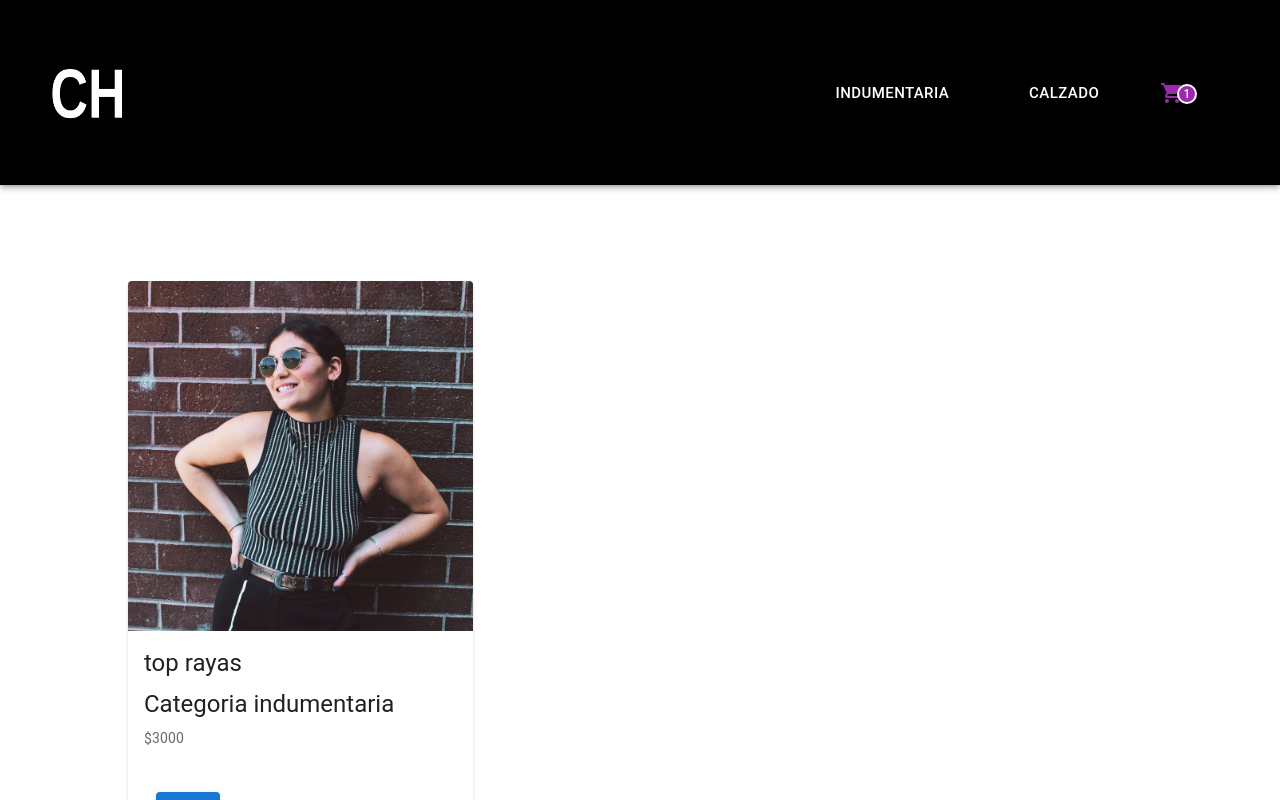
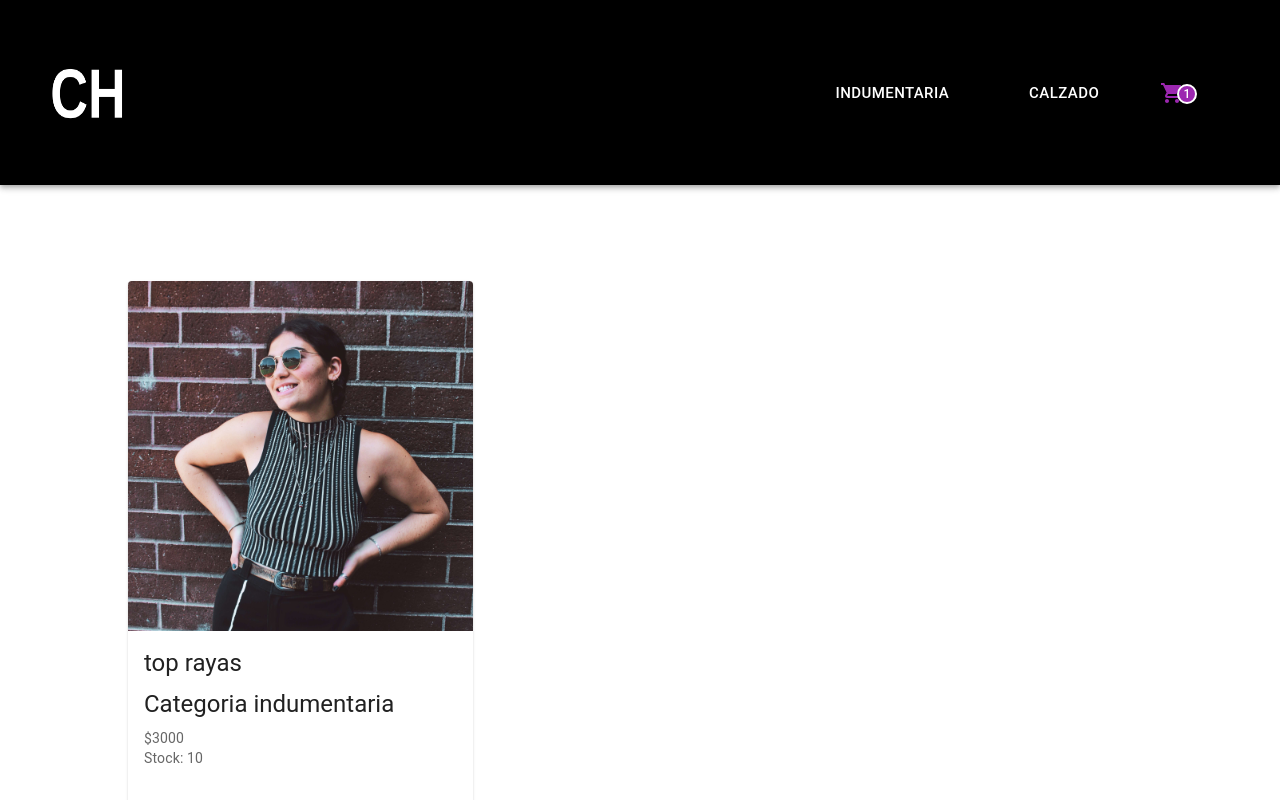
Before and after one commit to palmaroocchiagustina/react, a React (Create React App) app: page /item/1 in a window 1280 px wide. Shown: the top 800 px of the page. Built offline with nearby package versions, Linux system fonts and the light colour scheme.

Commit message:
carrito.push

```diff
--- a/src/App.js
+++ b/src/App.js
@@ -3,19 +3,25 @@ import { BrowserRouter, Route, Routes } from "react-router-dom";
 import Footer from "./components/Footer";
 import ItemListContainer from "./components/ItemListContainer";
 import ItemDetailContainer from "./components/ItemDetailContainer";
+import Navbar from "./components/Navbar";
+import ContextContainer  from "./components/ContextContainer";
 
-import Navbar from "./components/Navbar";
+
 
 export default function App() {
 
   return (
     <BrowserRouter>
+
+      <ContextContainer>
       <Navbar  color={"black"}/>
       <Routes>
         <Route path="/" element={<ItemListContainer />} />
         <Route path="/categoria/:idcategoria" element={<ItemListContainer />} />
         <Route path="/item/:iditem" element={<ItemDetailContainer />} />
+         <Route path="/cart" element={<ItemDetailContainer/>}/>
       </Routes>
+      </ContextContainer>
       <Footer />
     </BrowserRouter>
   );
--- /dev/null
+++ b/src/components/ContextContainer.jsx
@@ -0,0 +1,126 @@
+import React, { useState, createContext } from "react";
+import { prendas } from "../data/data.js"
+export const contextoGeneral = createContext();
+
+
+export default function ContextContainer({ children }) {
+  const [carrito, setCarrito] = useState([]);
+
+//limpiar carrito
+     const limpiarCart = () => {
+      setCarrito([]);
+           }
+
+// ver si esta el producto en el cart
+const verificacionCart = (id) => carrito.find( prendas => prendas.id === id ) ? true
+: false;
+
+// limpiar por producto
+
+const remuvePrenda = (id) => setCarrito(carrito.filter(prendas.id !== id));
+
+// add cart
+
+const pushCart = (item, quantity) =>{
+
+let newCart;
+let product = carrito.find(product => product.id === item.id);
+if(product){
+  product.quantity += quantity;
+  newCart = [...carrito];
+}else{
+  product = { ...item, quantity: quantity};
+  newCart = [...carrito, product];
+}
+setCarrito(newCart)
+}
+
+/*const pushCart = (item, quantity) =>{
+
+  if (verificacionCart(item.id)){
+    setCarrito(carrito.map(prod =>{
+      return prod.id === item.id ? {...prod, quantity: prod.quantity + quantity} : prod
+    }));
+
+  }else {
+    setCarrito([...carrito, {...item, quantity }])
+  }
+}
+
+
+/*const pushCart = (item, newQuantity) => {
+
+const newCart = carrito.filter(prod => prod.id !== item.id)
+newCart.push ({...item, quantity: newQuantity});
+setCarrito(newCart);
+
+}*/
+ console.log('carrito:', carrito);
+
+
+
+  return (
+    <contextoGeneral.Provider value={{
+      limpiarCart,
+      verificacionCart,
+      remuvePrenda,
+      pushCart,
+       }}>
+      {children}
+    </contextoGeneral.Provider>
+  );
+}
+
+
+
+
+
+
+
+
+
+
+
+/*import React, {useState, useContext} from 'react'
+import { prendas } from '../data/data';
+ const CartContext = React.createContext([]);
+
+export const ContextContainer = () => useContext(CartContext);
+const CartProvider = ({children}) =>{
+    const [cart, setCart] = useState([]);
+
+    //limpiar carrito
+    const limpiarCart = () => {
+        setCart([]);
+    }
+
+
+// ver si esta el producto en el cart
+const verificacionCart = (id) => cart.find( prendas => prendas.id === id ) ? true
+: false;
+
+// limpiar por producto
+
+const remuvePrenda = (id) => setCart (cart.filter(prendas.id !== id));
+
+// add cart
+
+const pushCart = (item, newQuantity) => {
+
+const newCart = cart.push ({...item, quantity: newQuantity});
+setCart(newCart);
+
+}
+ console.log('carrito:', cart);
+
+  return (
+    <CartContext.Provider value={{
+      limpiarCart,
+      verificacionCart,
+      remuvePrenda,
+    }}>
+        {children}
+    </CartContext.Provider>
+  )
+}
+*/
--- a/src/components/Item.jsx
+++ b/src/components/Item.jsx
@@ -13,7 +13,7 @@ export default function ImgMediaCard({prendas}) {
     <Card sx={{ maxWidth: 345 }} >
       <CardMedia
         component="img"
-        alt="green iguana"
+        alt="imagen"
         height="350"
         image={prendas.imagen}
       />
--- a/src/components/ItemCount.jsx
+++ b/src/components/ItemCount.jsx
@@ -6,13 +6,22 @@ export default function ItemCount({initial, stock, onAdd}) {
   const [contador, setContador]= useState(initial);
 
   const sumarStock = ()=>{
+    if(contador < stock){
 
-    setContador(contador +1);
+      setContador(contador +1);
+
+    }
   };
 
  const restarStock = ()=>{
 
-    setContador(contador -1);
+    if(contador >= 2){
+
+      setContador(contador -1);
+
+    }
+
+
   };
 
   useEffect(()=>{
--- a/src/components/ItemDetail.jsx
+++ b/src/components/ItemDetail.jsx
@@ -6,15 +6,26 @@ import CardMedia from '@mui/material/CardMedia';
 import Typography from '@mui/material/Typography';
 import "../styles/Item.css"
 import ItemCount from './ItemCount';
-
+import { useState, useContext } from 'react';
+import { Link } from 'react-router-dom';
+import { contextoGeneral } from './ContextContainer';
 export default function ItemDetail({producto}) {
 
-  const onAdd = (cantidad) =>{
-    alert(`Compraste ${cantidad} unidades`)
+ // const {agregarCart, setAgregarCart} = useContext(contextoGeneral);
+  const [agregarCart, setAgregarCart] = useState();
+  const { pushCart } = useContext(contextoGeneral);
+  const onAdd = (x, quantity) =>{
+
+     setAgregarCart(x)
+     pushCart(producto, quantity);
+   // alert("Compraste " +  x + " unidades " + producto.nombre);
   }
 
 
   return (
+
+    <div>
+    {producto.id ?(
     <Card sx={{ maxWidth: 345 }} >
       <CardMedia
         component="img"
@@ -33,13 +44,23 @@ export default function ItemDetail({producto}) {
         <Typography variant="body2" color="text.secondary">
         ${producto.precio}
         </Typography>
+        <Typography variant="body2" color="text.secondary">
+        Stock: {producto.stock}
+        </Typography>
       </CardContent>
       <CardActions>
-         <ItemCount initial = {1} stock={10} onAdd={onAdd}/>
+         {
+          agregarCart ? <Link to ='/cart'>Terminar compra</Link>
+          : <ItemCount initial = {1} stock={producto.stock} onAdd={onAdd}/>
+
+         }
 
       </CardActions>
     </Card>
-
+    ) : (
+      <>Loading...</>
+    )}
+    </div>
   );
 }
 
--- a/src/components/Navbar.jsx
+++ b/src/components/Navbar.jsx
@@ -132,7 +132,8 @@ export default function Navbar({color}) {
               </Button>
             ))}
 
-         <CartWidget/>
+         <CartWidget />
+
 
          </Box>
         </Toolbar>
--- a/src/data/data.js
+++ b/src/data/data.js
@@ -6,6 +6,8 @@ export const prendas = [
        precio:3000,
        categoria:"indumentaria",
       id:1,
+      stock: 10
+
     },
     {
        imagen:"../img/jeans.jpg",
@@ -13,6 +15,7 @@ export const prendas = [
        precio:10000,
        categoria:"indumentaria",
         id:2,
+        stock: 10
     },
     {
        imagen:"../img/campera.jpg",
@@ -20,6 +23,7 @@ export const prendas = [
        precio:12000,
        categoria:"indumentaria",
         id:3,
+        stock: 10
     },
     {
       imagen:"../img/blazer.jpg",
@@ -27,6 +31,7 @@ export const prendas = [
       precio:20000,
       categoria:"indumentaria",
       id:4,
+      stock: 10
    },
     {
        imagen:"../img/zapatillas1.jpg",
@@ -34,6 +39,7 @@ export const prendas = [
        precio:20000,
        categoria:"calzado",
        id:5,
+       stock: 10
     },
     {
       imagen:"../img/zapatillas2.jpg",
@@ -41,6 +47,7 @@ export const prendas = [
       precio:20000,
       categoria:"calzado",
       id:6,
+      stock: 10
    },
    {
       imagen:"../img/zapatillas3.jpg",
@@ -48,6 +55,7 @@ export const prendas = [
       precio:20000,
       categoria:"calzado",
       id:7,
+      stock: 10
    },
    {
       imagen:"../img/zapatillas4.jpg",
@@ -55,5 +63,6 @@ export const prendas = [
       precio:20000,
       categoria:"calzado",
       id:8,
+      stock: 10
    }
  ]
```
